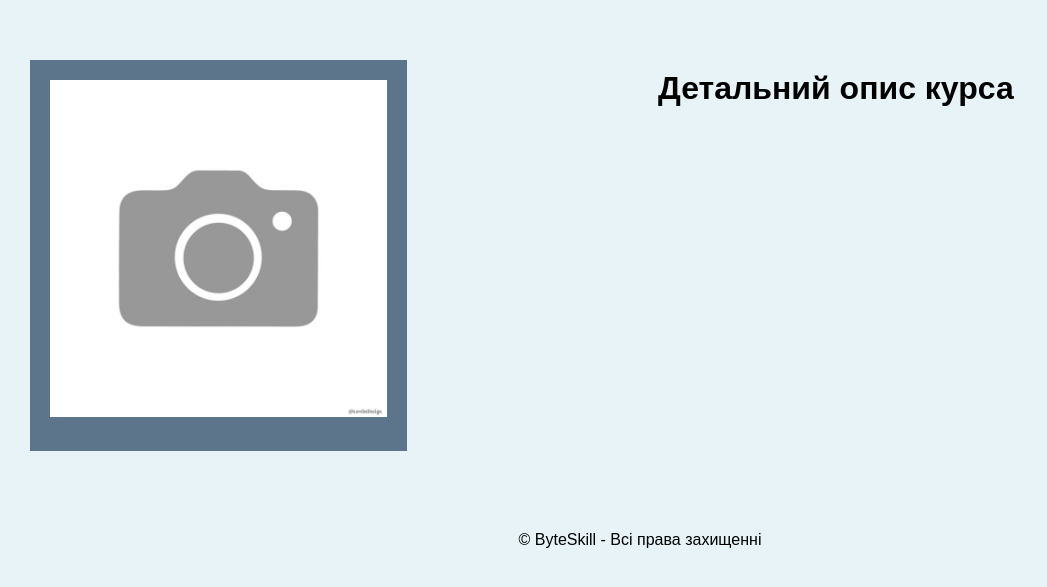
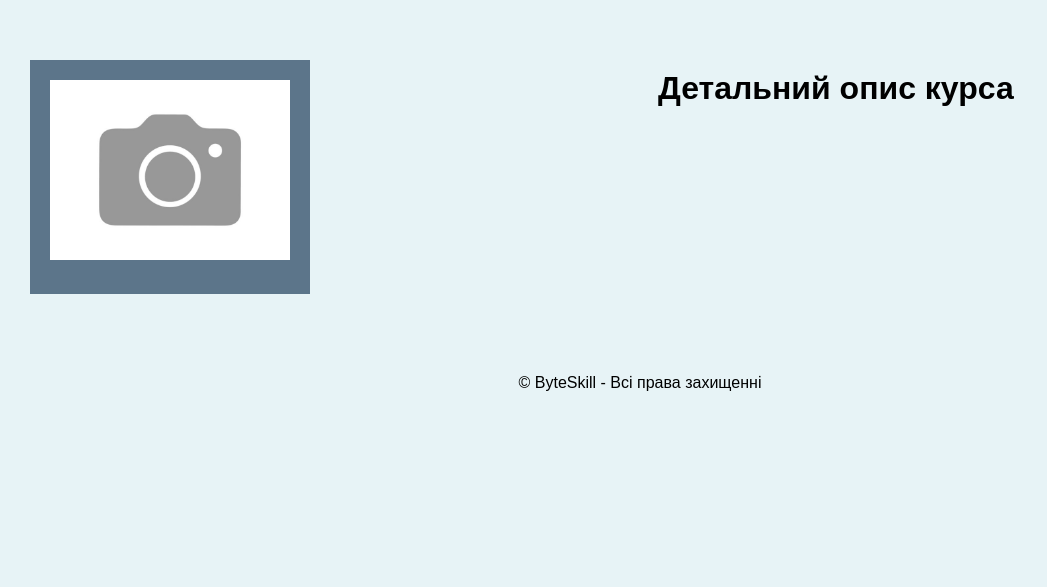
Before and after one commit to tatiana-baranova/WebsiteDjango, a Django app: template templates/courses/course_detail.html in a window 1280 px wide. Shown: the part 108-695 px from the top of the page, without its empty margins (0-1047 px from the left). Run offline with Django 5.2, Linux system fonts and the light colour scheme; the template is opened without the code that fills it, so the values that code supplies are empty.

Commit message:
update img

```diff
--- a/static/css/style.css
+++ b/static/css/style.css
@@ -59,11 +59,13 @@ header nav a {
     margin: 10px;
     padding: 20px;
     box-sizing: border-box;
-    width: 30%;
+    width: 280px;
     color: white;
 }
 .courses .course img {
-    width: 100%;
+    width: 240px;
+    height: 180px;
+    object-fit: cover;
 }
 .courses .course h3{
     margin-top: 10px;
```
